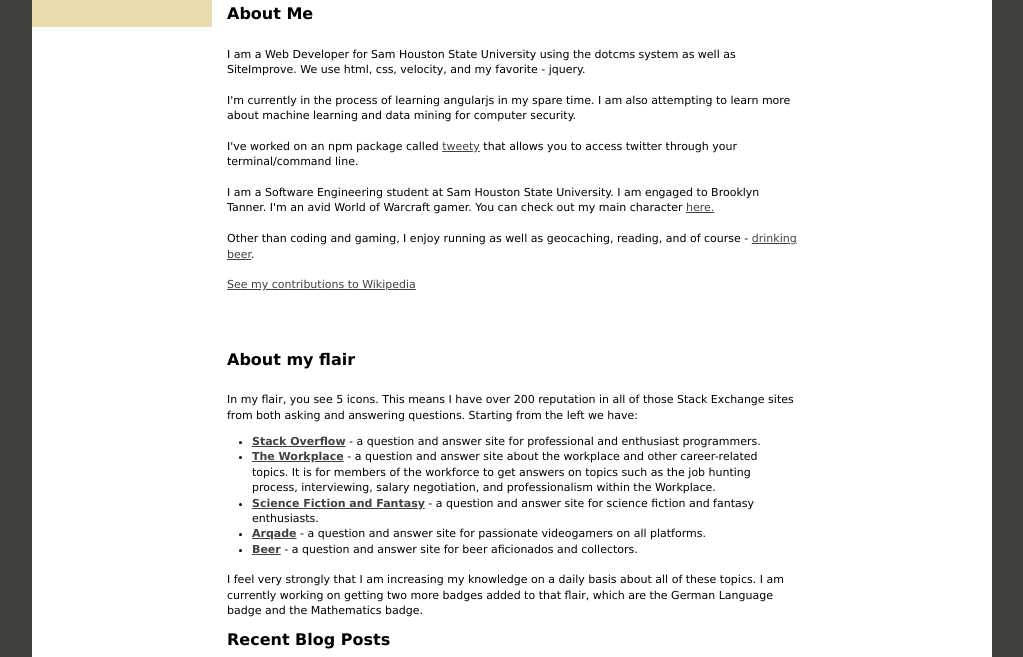
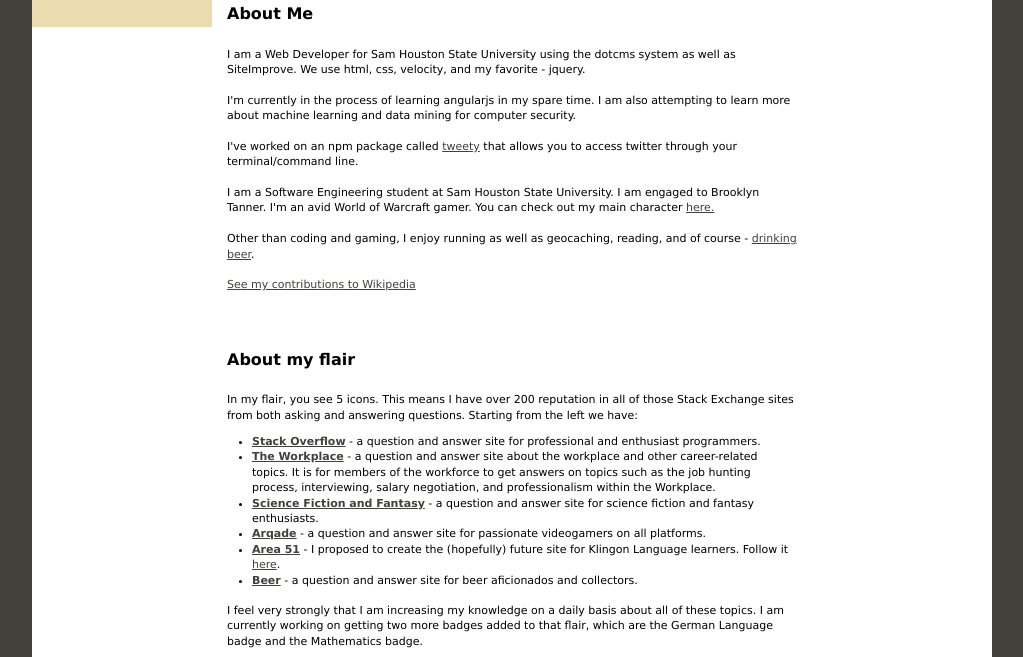
Before and after one commit to JakenHerman/old-school-site, a plain HTML site: page index.html in a window 1280 px wide. Shown: the part 125-782 px from the top of the page, without its empty margins (128-1151 px from the left). Drawn offline with Linux system fonts and the light colour scheme.

Commit message:
updated titles as well as fixed my "about flair" portion - updated with Area 51

```diff
--- a/index.html
+++ b/index.html
@@ -2,7 +2,7 @@
 <html>
 <head>
 <meta charset="utf-8">
-<title>index.html</title>
+<title>Jaken Herman</title>
 <style type="text/css">
 <!--
 body {
@@ -181,6 +181,7 @@ I'm currently in the process of learning angularjs in my spare time. I am also a
             <li><strong><a href="http://workplace.stackexchange.com/">The Workplace</a></strong> - a question and answer site about the workplace and other career-related topics. It is for members of the workforce to get answers on topics such as the job hunting process, interviewing, salary negotiation, and professionalism within the Workplace.</li>
             <li><strong><a href="http://scifi.stackexchange.com/">Science Fiction and Fantasy</a></strong> - a question and answer site for science fiction and fantasy enthusiasts.</li>
             <li><strong><a href="http://gaming.stackexchange.com/">Arqade</a></strong> -  a question and answer site for passionate videogamers on all platforms.</li>
+            <li><strong><a href="http://area51.stackexchange.com/">Area 51</a></strong> - I proposed to create the (hopefully) future site for Klingon Language learners. Follow it <a href="http://area51.stackexchange.com/proposals/88590/klingon-language">here</a>.</li>
             <li><strong><a href="http://beer.stackexchange.com/">Beer</a></strong> - a question and answer site for beer aficionados and collectors.</li>
         </ul>
 
```
Also changed, not shown: calendar.html (+1 -1 lines).
